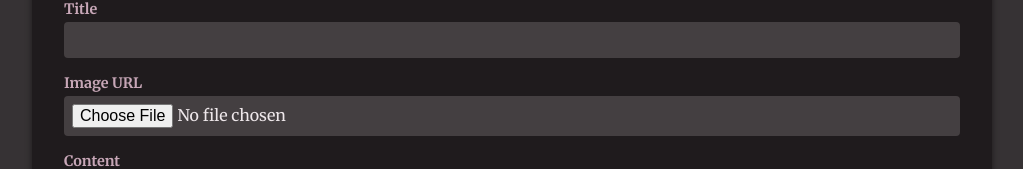
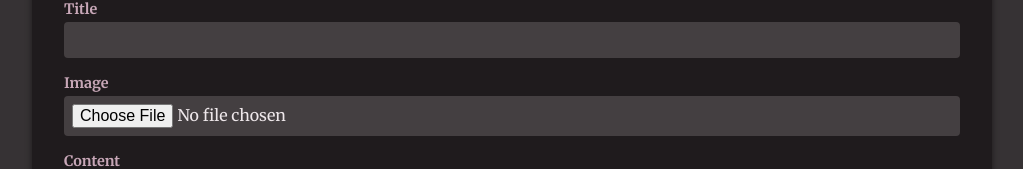
Before and after one commit to labattaria/feed-hive, a Next.js app: page /new-post in a window 1280 px wide. Shown: the part 279-448 px from the top of the page, without its empty margins (128-1151 px from the left). Built offline with nearby package versions, Linux system fonts and the light colour scheme.

Commit message:
update image field label

```diff
--- a/components/post-form.js
+++ b/components/post-form.js
@@ -15,7 +15,7 @@ export default function PostForm({ action }) {
           <input type="text" id="title" name="title" />
         </p>
         <p className="form-control">
-          <label htmlFor="image">Image URL</label>
+          <label htmlFor="image">Image</label>
           <input
             type="file"
             accept="image/png, image/jpeg"
```
